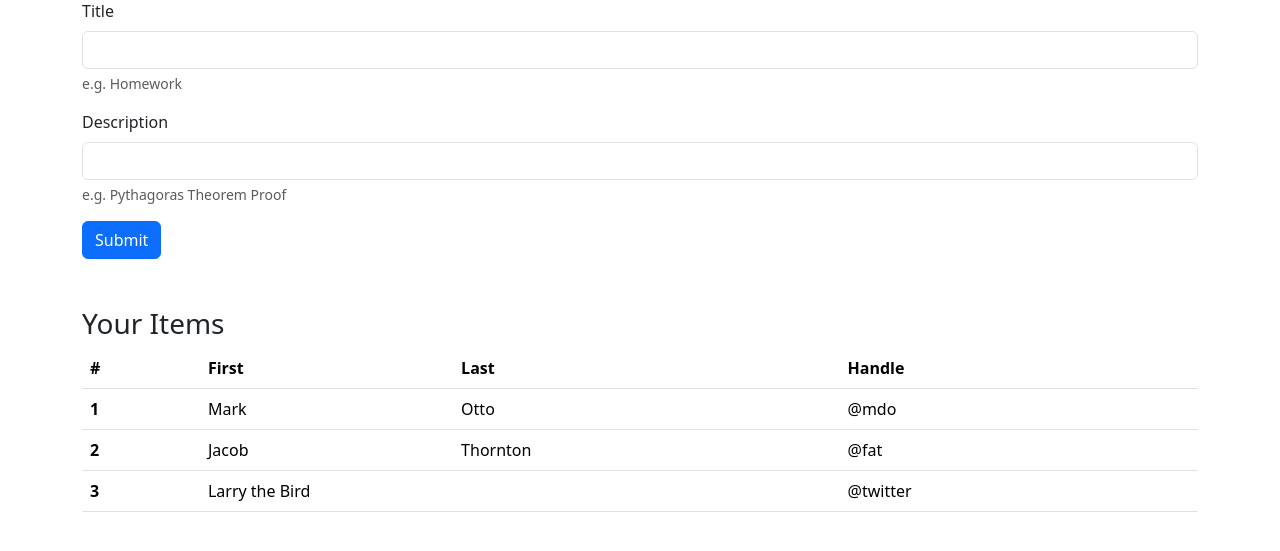
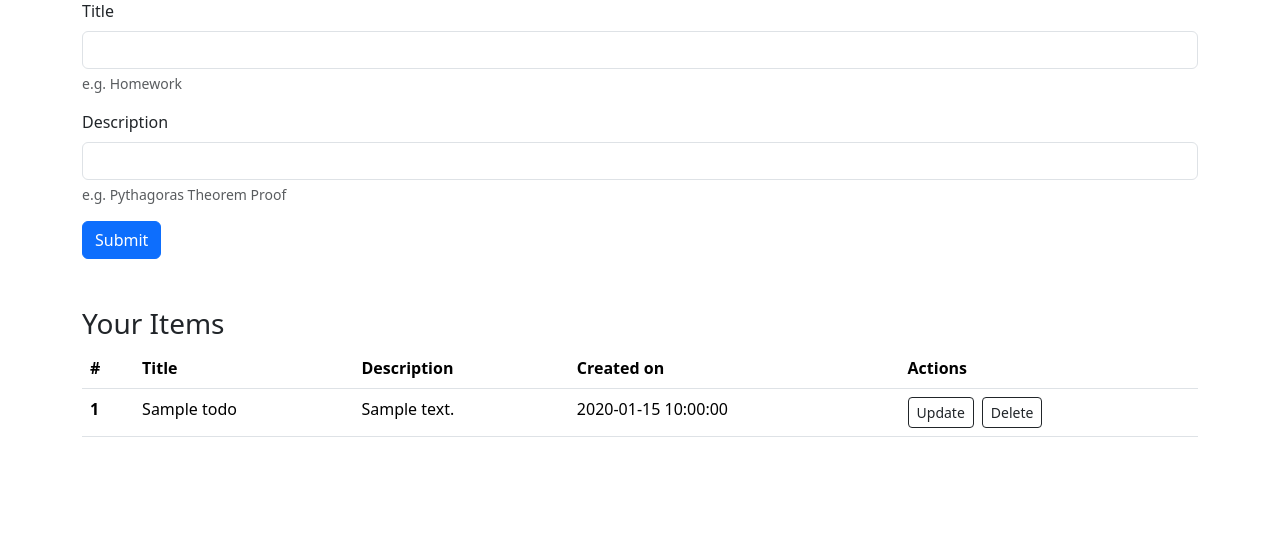
Before and after one commit to rishabh-r52/flask-todo-app, a Flask app: page / in a window 1280 px wide. Shown: the part 115-666 px from the top of the page. Run offline with Flask 3, Linux system fonts and the light colour scheme; tables that the repository leaves empty hold one stand-in row (values such as "Sample post").

Commit message:
Added Create, Read & Delete operations.

```diff
--- a/app.py
+++ b/app.py
@@ -3,6 +3,12 @@ from flask import Flask
 
 # Used to render template files onto flask route
 from flask import render_template
+
+# Used for handling HTTP Requests
+from flask import request
+
+# Used for handling redirects
+from flask import redirect
 
 # Used to create a database in python through flask
 from flask_sqlalchemy import SQLAlchemy
@@ -24,10 +30,7 @@ db = SQLAlchemy(app)
 # db.create_all()
 
 # But that approach will cause context error in future when creating database
-# Use the below approach for creating database
-with app.app_context():
-    db.create_all()
-
+# Use the approach in the if __name__ block for creating database
 
 class Todo(db.Model):
     sno = db.Column(db.Integer, primary_key=True)
@@ -39,22 +42,51 @@ class Todo(db.Model):
         return f"{self.sno} - {self.title}"
 
 # Refers to the url 127.0.0.1:1999/
-@app.route('/')
+@app.route('/', methods=['GET', 'POST'])
 def hello_world():
-    todo = Todo(title="First Todo", desc="Make AI and teach it humanity")
-    todo.verified = True
-    db.session.add(todo)
-    db.session.commit()
+    # Below if block is used to handle POST requests and take input from our index.html
+    if request.method == "POST":
+        print("\npost\n")
+
+        form_title = request.form['title']
+        form_desc = request.form['desc']
+
+        if form_title and form_desc:
+            todo = Todo(title=form_title, desc=form_desc)
+            todo.verified = True
+
+            db.session.add(todo)
+            db.session.commit()
+
+    # print(allTodo)
     # Returns content of index.html
-    return render_template('index.html')
+    # return render_template('index.html')
     # return 'Hello, World!'
+
+    allTodo = Todo.query.all()
+    return render_template('index.html', allTodo=allTodo)
 
 # Refers to the url 127.0.0.1:1999/home/
 @app.route('/home')
 def home_print():
     return "<h1>This is home route</h1>"
 
+@app.route('/update')
+def update():
+    pass
+    return "Show Route"
+
+@app.route('/delete/<int:sno>')
+def delete(sno):
+    todo = Todo.query.filter_by(sno=sno).first()
+    db.session.delete(todo)
+    db.session.commit()
+    return redirect('/')
+
 # If the name of the app is '__main__',
 # It will run the app at port=1999
 if __name__ == '__main__':
+    # We give context to the app before creating our database entries
+    with app.app_context():
+        db.create_all()
     app.run(debug=True, port=1999)
--- a/templates/index.html
+++ b/templates/index.html
@@ -7,9 +7,10 @@
     <link href="https://cdn.jsdelivr.net/npm/bootstrap@5.3.1/dist/css/bootstrap.min.css" rel="stylesheet" integrity="sha384-4bw+/aepP/YC94hEpVNVgiZdgIC5+VKNBQNGCHeKRQN+PtmoHDEXuppvnDJzQIu9" crossorigin="anonymous">
   </head>
   <body>
+
     <nav class="navbar navbar-expand-lg bg-body-tertiary" data-bs-theme="dark">
         <div class="container-fluid">
-          <a class="navbar-brand" href="#">Navbar</a>
+          <a class="navbar-brand" href="/">Navbar</a>
           <button class="navbar-toggler" type="button" data-bs-toggle="collapse" data-bs-target="#navbarSupportedContent" aria-controls="navbarSupportedContent" aria-expanded="false" aria-label="Toggle navigation">
             <span class="navbar-toggler-icon"></span>
           </button>
@@ -44,18 +45,17 @@
         </div>
       </nav>
 
-
       <div class="container mt-3 mb-5">
         <h3>Add Item</h3>
-        <form>
+        <form action="/" method="POST">
             <div class="mb-3">
                 <label for="title" class="form-label">Title</label>
-                <input type="text" class="form-control" id="title" aria-describedby="titleHelp">
+                <input type="text" class="form-control" name="title" id="title" aria-describedby="titleHelp">
                 <div id="titleHelp" class="form-text">e.g. Homework</div>
             </div>
             <div class="mb-3">
                 <label for="desc" class="form-label">Description</label>
-              <input type="text" class="form-control" id="desc" aria-describedby="descHelp">
+              <input type="text" class="form-control" name="desc" id="desc" aria-describedby="descHelp">
               <div id="descHelp" class="form-text">e.g. Pythagoras Theorem Proof</div>
             </div>
             <!-- <div class="mb-3 form-check">
@@ -68,35 +68,35 @@
 
       <div class="container">
         <h3>Your Items</h3>
+          {% if allTodo|length == 0 %}
+            No records found!
+          {% else %}
             <table class="table">
               <thead>
                 <tr>
                   <th scope="col">#</th>
-                <th scope="col">First</th>
-                <th scope="col">Last</th>
-                <th scope="col">Handle</th>
+                  <th scope="col">Title</th>
+                  <th scope="col">Description</th>
+                  <th scope="col">Created on</th>
+                  <th scope="col">Actions</th>
                 </tr>
               </thead>
               <tbody>
+                {% for todo in allTodo %}
                   <tr>
-                <th scope="row">1</th>
-                <td>Mark</td>
-                <td>Otto</td>
-                <td>@mdo</td>
+                    <th scope="row">{{loop.index}}</th>
+                    <td>{{todo.title}}</td>
+                    <td>{{todo.desc}}</td>
+                    <td>{{todo.date_created}}</td>
+                    <td>
+                      <a type="button" href="/update" class="btn btn-outline-dark btn-sm me-2">Update</button>
+                      <a type="button" href="/delete/{{todo.sno}}" class="btn btn-outline-dark btn-sm">Delete</button>
+                    </td>
                   </tr>
-              <tr>
-                <th scope="row">2</th>
-                <td>Jacob</td>
-                <td>Thornton</td>
-                <td>@fat</td>
-              </tr>
-              <tr>
-                <th scope="row">3</th>
-                <td colspan="2">Larry the Bird</td>
-                <td>@twitter</td>
-              </tr>
+                {% endfor %}
               </tbody>
             </table>
+          {% endif %}
       </div>
 
   </body>
```
Also changed, not shown: undocumented_app.py (added, +52 -0 lines), instance/todo.db. Lines whose indentation alone changed are shown as unchanged.
